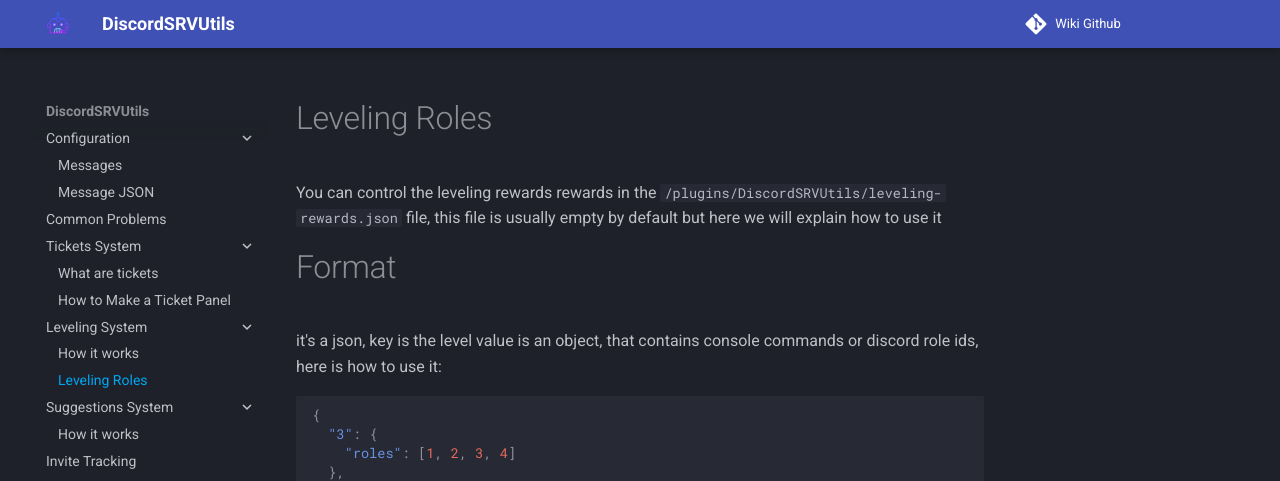
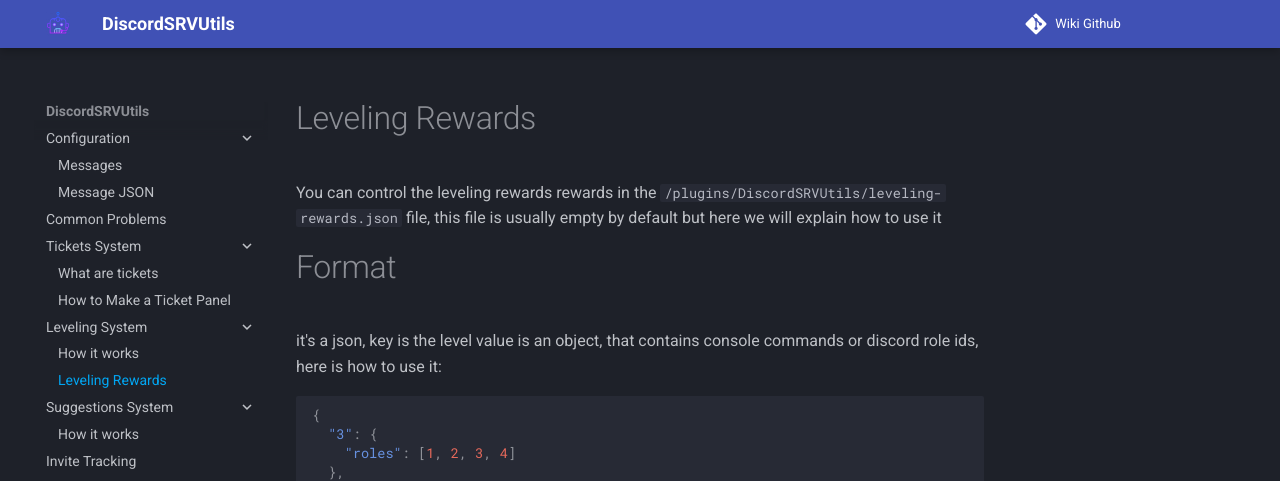
Before and after one commit to BlueDevelopersInc/dsu-wiki, an MkDocs documentation site: the page built from docs/leveling-rewards.md, in a window 1280 px wide and 1054 px high. Shown: the top 481 px of the window. Built offline with MkDocs 1.6.1 and Material for MkDocs 9.7.7, drawn with Linux system fonts in a browser that asks for light colours; comment, search, counter and statistics services are not loaded.

Commit message:
show leveling rewards not roles

```diff
--- a/docs/leveling-rewards.md
+++ b/docs/leveling-rewards.md
@@ -1,4 +1,4 @@
-# Leveling Roles
+# Leveling Rewards
 
 You can control the leveling rewards rewards in the `/plugins/DiscordSRVUtils/leveling-rewards.json` file, this file is usually empty by default but
 here we will explain how to use it
--- a/mkdocs.yml
+++ b/mkdocs.yml
@@ -25,7 +25,7 @@
       - 'How to Make a Ticket Panel': create-panel.md
     - 'Leveling System':
       - 'How it works': leveling.md
-      - 'Leveling Roles': leveling-rewards.md
+      - 'Leveling Rewards': leveling-rewards.md
     - 'Suggestions System':
       - 'How it works': suggestions.md
     - 'Invite Tracking': invite-tracking.md
```
